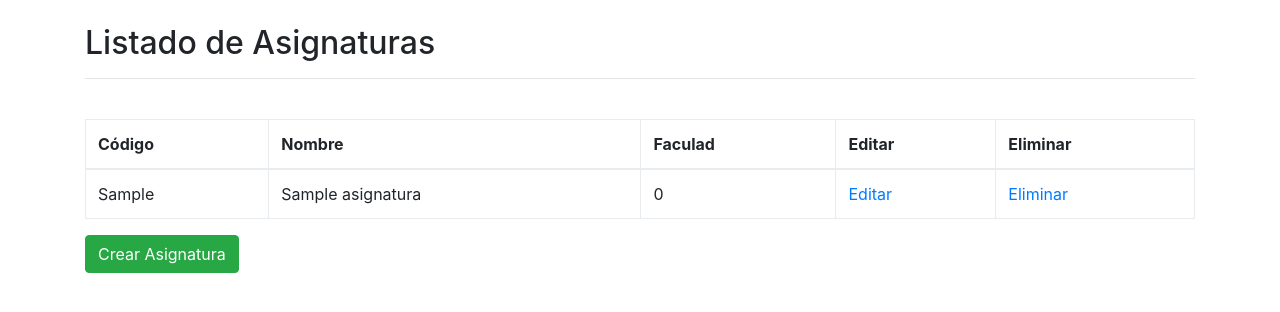
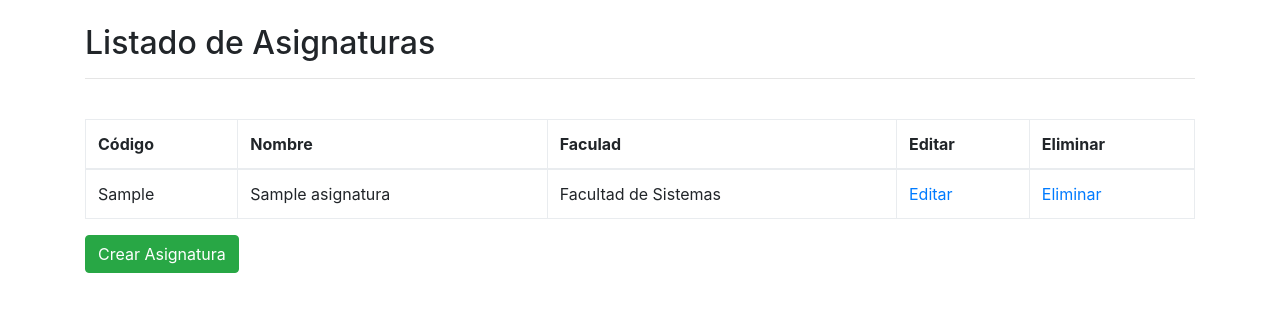
Before and after one commit to ErickAgrazal/django-docker-semestral, a Django app: template src/apps/asignaturas/templates/asignaturas_lista.html in a window 1280 px wide. Shown: the part 56-368 px from the top of the page. Run offline with Django 3.2, Linux system fonts and the light colour scheme; the template is opened without the code that fills it: values that come from a table or form of the project are taken from there, others are empty; tables that the repository leaves empty hold one stand-in row (values such as "Sample post"); parts of the project's set-up code (start-up, migrations or seed data) failed here and were passed over; some libraries are stand-ins or nearby versions.

Commit message:
Añadida propiedad para "humanizar" la facultad

```diff
--- a/src/apps/asignaturas/models.py
+++ b/src/apps/asignaturas/models.py
@@ -42,3 +42,7 @@ class Asignatura(models.Model):
     def __str__(self, *args, **kwargs):
         # Python 3
         return '{} - {}'.format(self.facultad, self.nombre)
+
+    @property
+    def facultad_selected(self):
+        return self.get_facultad_display()
--- a/src/apps/asignaturas/templates/asignaturas_lista.html
+++ b/src/apps/asignaturas/templates/asignaturas_lista.html
@@ -23,7 +23,7 @@
               <tr>
                 <td>{{ object.codigo }}</td>
                 <td>{{ object.nombre }}</td>
-                <td>{{ object.facultad }}</td>
+                <td>{{ object.facultad_selected }}</td>
                 <td><a href="{% url 'asignaturas:actualizar' object.pk %}">Editar</a></td>
                 <td><a href="{% url 'asignaturas:eliminar' object.pk %}">Eliminar</a></td>
               </tr>
```
